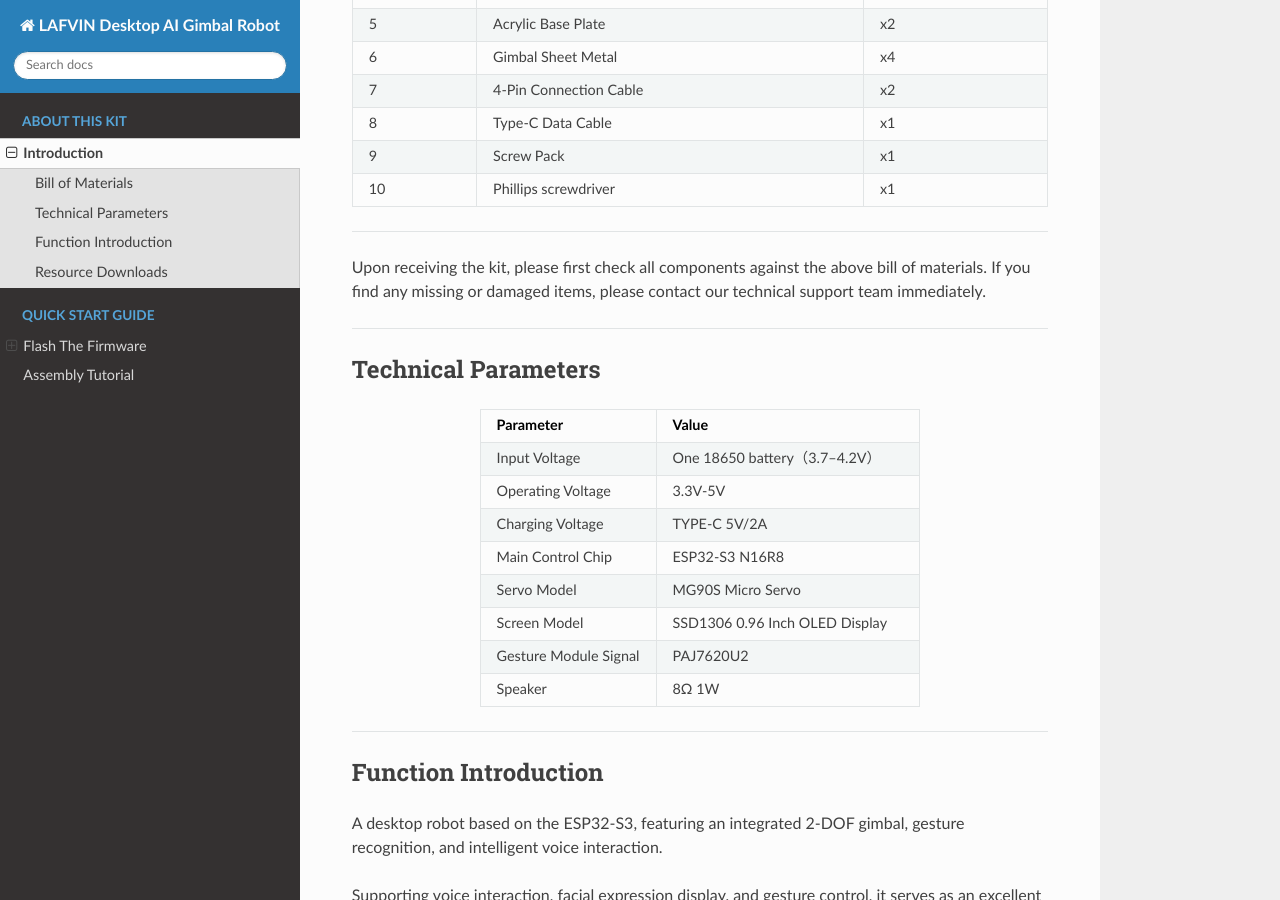
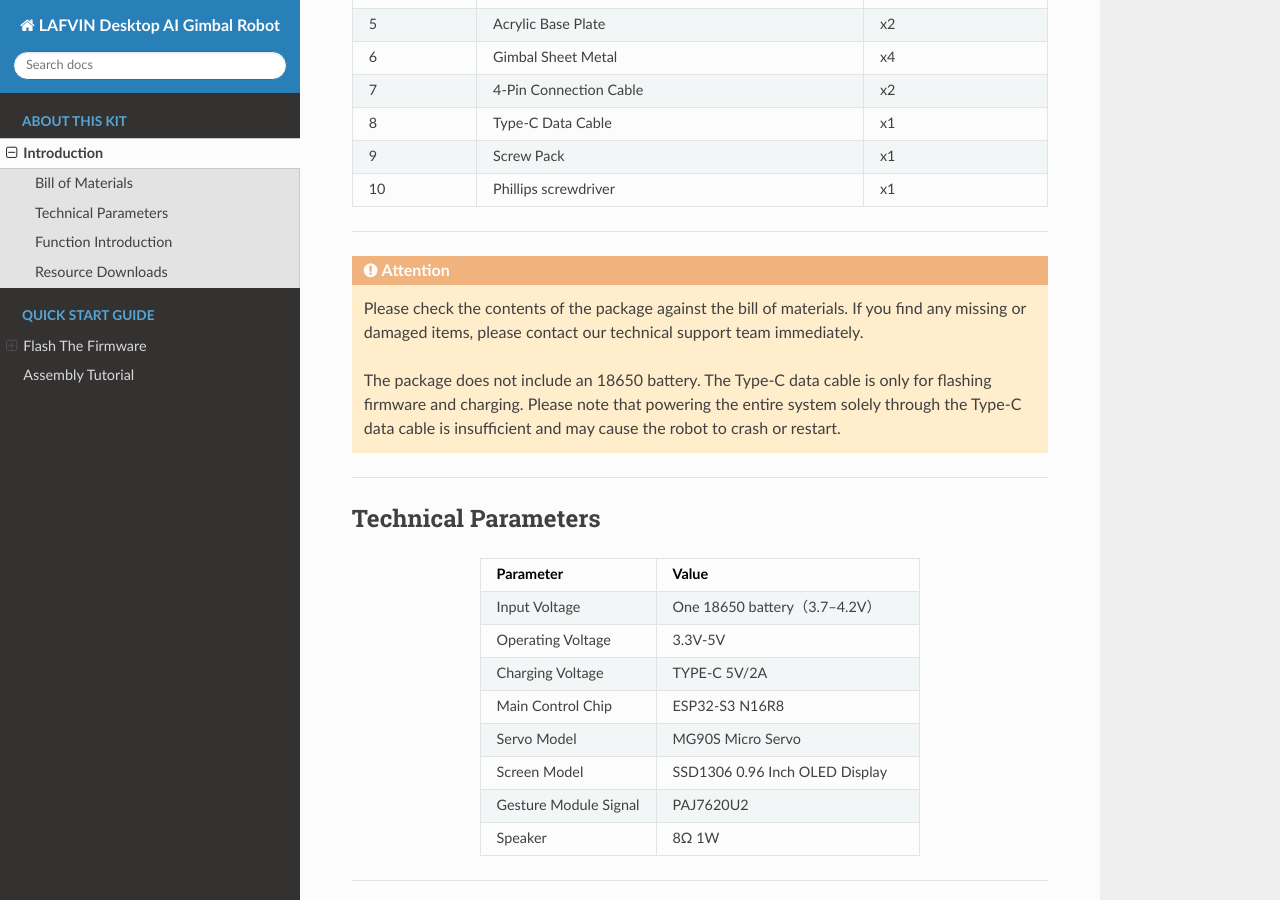
Before and after one commit to lafvintech/LAFVIN-Desktop-AI-Gimbal-Robot, a Sphinx documentation site: the page built from docs/source/Introduction.rst, in a window 1280 px wide and 900 px high, scrolled down 1660 px. Built offline with Sphinx 7.4.7 and the Read the Docs theme 3.1.0, drawn with Linux system fonts in a browser that asks for light colours; some of the changed text lies outside the part shown.

Commit message:
Update Introduction.rst

```diff
--- a/docs/source/Introduction.rst
+++ b/docs/source/Introduction.rst
@@ -63,7 +63,11 @@
 
 ----
 
-Upon receiving the kit, please first check all components against the above bill of materials. If you find any missing or damaged items, please contact our technical support team immediately.
+.. attention::
+
+   Please check the contents of the package against the bill of materials. If you find any missing or damaged items, please contact our technical support team immediately.
+
+   The package does not include an 18650 battery. The Type-C data cable is only for flashing firmware and charging. Please note that powering the entire system solely through the Type-C data cable is insufficient and may cause the robot to crash or restart.
 
 ----
 
```
Also changed, not shown: other parts of docs/source/Introduction.rst (+1 -1 lines).
